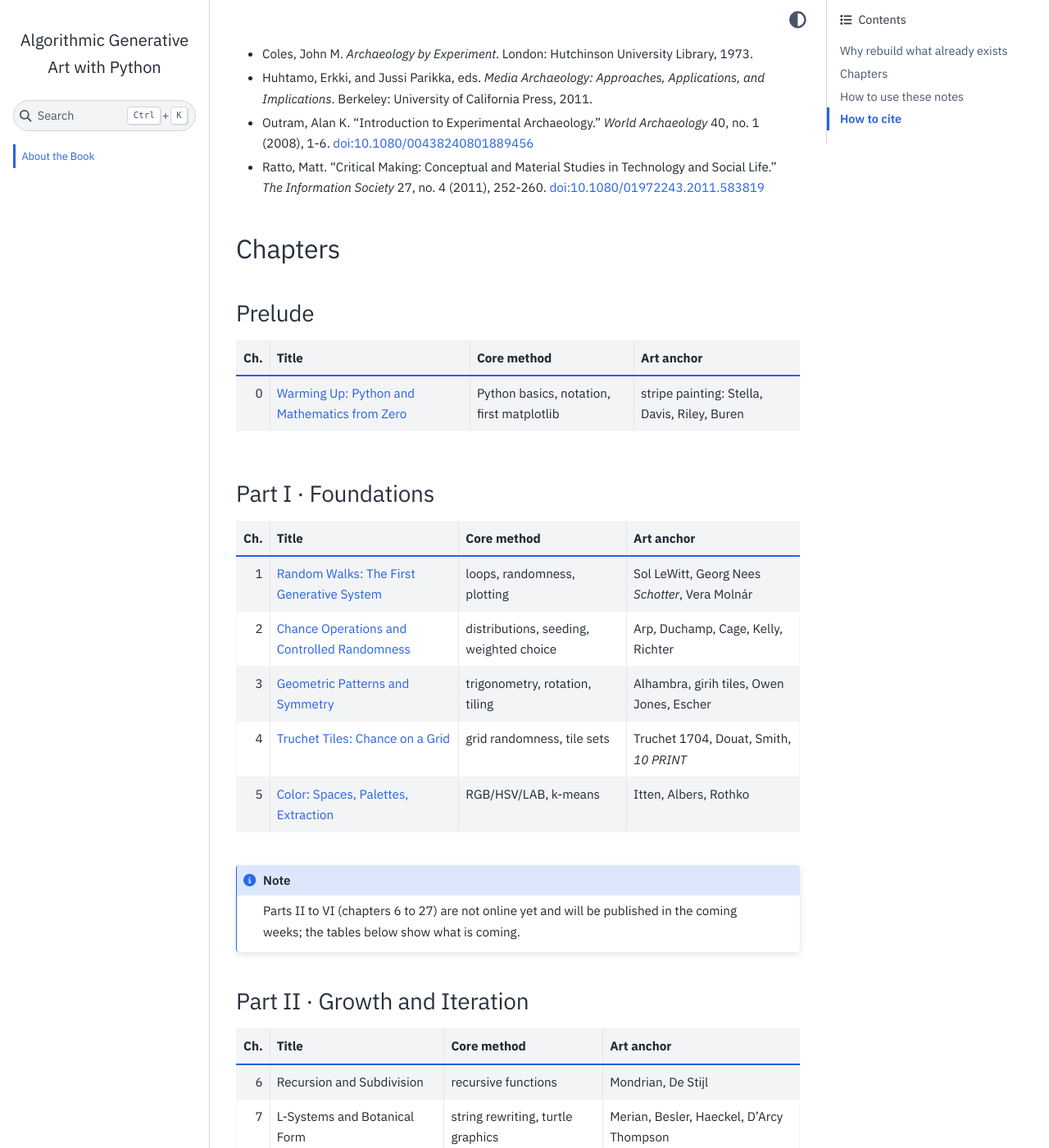
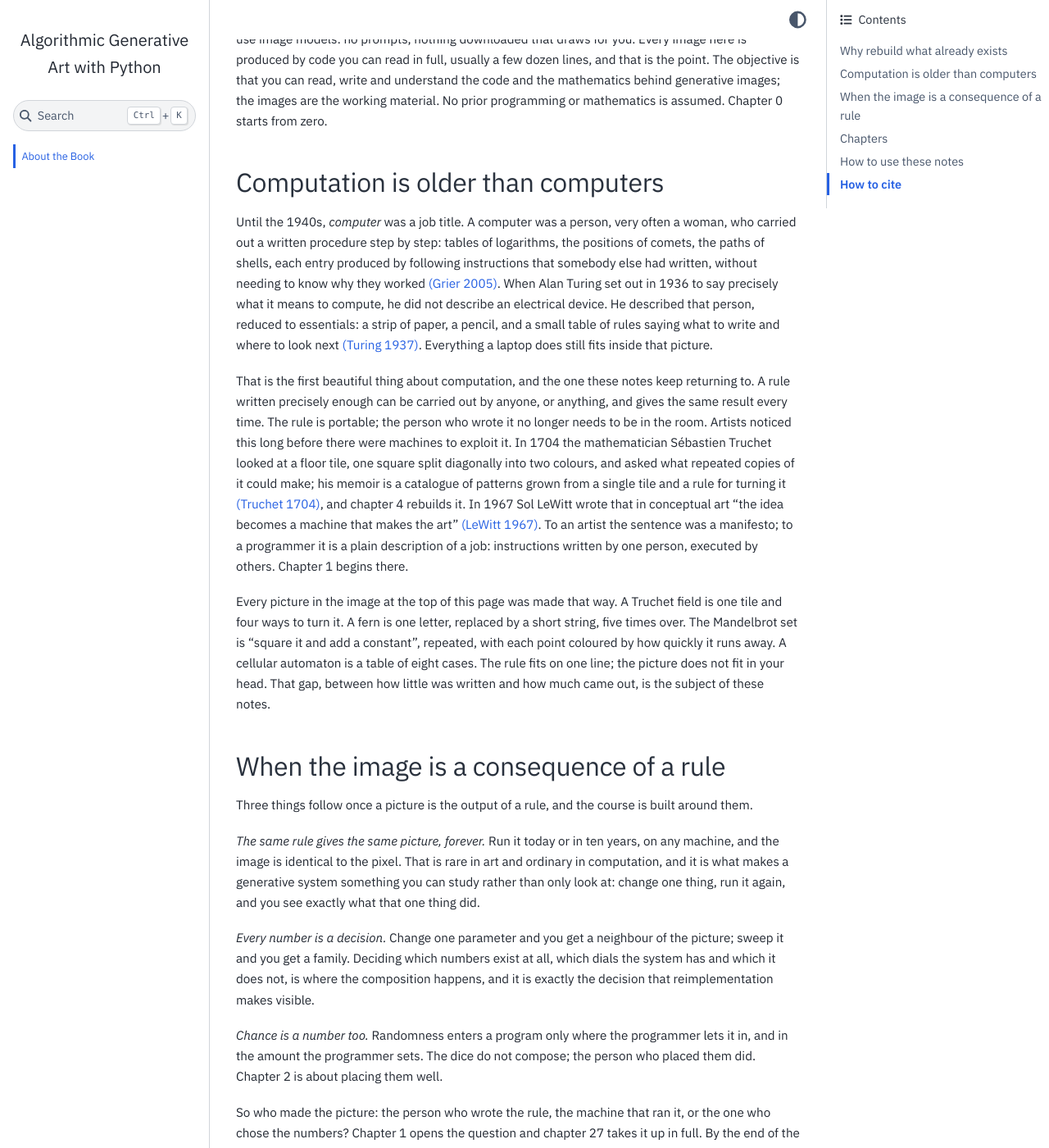
Before and after one commit to xysLong/agap, a Jupyter Book: the page built from intro.md, in a window 1280 px wide and 1400 px high, scrolled down 1192 px. Shown: the whole window at 82% size. Built offline with Jupyter Book 1.0.4 settings and Sphinx 7.4.7 and the Sphinx Book theme 1.1.4, drawn with Linux system fonts in a browser that asks for light colours; pages that are not in the unit, such as notebooks, are missing from menus; some of the changed text lies outside the part shown.

Commit message:
Update content

```diff
--- a/intro.md
+++ b/intro.md
@@ -34,12 +34,81 @@ turns you from a viewer of the answer into a witness of the decision. The images
 text has you generate are side products in the best sense: what you are actually
 building is an understanding of the systems behind them, precise enough to run.
 
+One clarification, since the word *generative* has come to mean something else. These
+notes do not use image models: no prompts, nothing downloaded that draws for you. Every
+image here is produced by code you can read in full, usually a few dozen lines, and that
+is the point. The objective is that you can read, write and understand the code and the
+mathematics behind generative images; the images are the working material. No prior
+programming or mathematics is assumed. Chapter 0 starts from zero.
+
+## Computation is older than computers
+
+Until the 1940s, *computer* was a job title. A computer was a person, very often a woman,
+who carried out a written procedure step by step: tables of logarithms, the positions of
+comets, the paths of shells, each entry produced by following instructions that somebody
+else had written, without needing to know why they worked
+<a class="cite" href="#ref-grier2005">(Grier 2005)</a>. When Alan Turing set out in 1936
+to say precisely what it means to compute, he did not describe an electrical device. He
+described that person, reduced to essentials: a strip of paper, a pencil, and a small table
+of rules saying what to write and where to look next
+<a class="cite" href="#ref-turing1937">(Turing 1937)</a>. Everything a laptop does still
+fits inside that picture.
+
+That is the first beautiful thing about computation, and the one these notes keep
+returning to. A rule written precisely enough can be carried out by anyone, or anything,
+and gives the same result every time. The rule is portable; the person who wrote it no
+longer needs to be in the room. Artists noticed this long before there were machines to
+exploit it. In 1704 the mathematician Sébastien Truchet looked at a floor tile, one square
+split diagonally into two colours, and asked what repeated copies of it could make; his
+memoir is a catalogue of patterns grown from a single tile and a rule for turning it
+<a class="cite" href="#ref-truchet1704">(Truchet 1704)</a>, and chapter 4 rebuilds it.
+In 1967 Sol LeWitt wrote that in conceptual art "the idea becomes a machine that makes
+the art" <a class="cite" href="#ref-lewitt1967">(LeWitt 1967)</a>. To an artist the
+sentence was a manifesto; to a programmer it is a plain description of a job: instructions
+written by one person, executed by others. Chapter 1 begins there.
+
+Every picture in the image at the top of this page was made that way. A Truchet field is
+one tile and four ways to turn it. A fern is one letter, replaced by a short string, five
+times over. The Mandelbrot set is "square it and add a constant", repeated, with each
+point coloured by how quickly it runs away. A cellular automaton is a table of eight
+cases. The rule fits on one line; the picture does not fit in your head. That gap,
+between how little was written and how much came out, is the subject of these notes.
+
+## When the image is a consequence of a rule
+
+Three things follow once a picture is the output of a rule, and the course is built
+around them.
+
+*The same rule gives the same picture, forever.* Run it today or in ten years, on any
+machine, and the image is identical to the pixel. That is rare in art and ordinary in
+computation, and it is what makes a generative system something you can study rather
+than only look at: change one thing, run it again, and you see exactly what that one
+thing did.
+
+*Every number is a decision.* Change one parameter and you get a neighbour of the
+picture; sweep it and you get a family. Deciding which numbers exist at all, which dials
+the system has and which it does not, is where the composition happens, and it is
+exactly the decision that reimplementation makes visible.
+
+*Chance is a number too.* Randomness enters a program only where the programmer lets it
+in, and in the amount the programmer sets. The dice do not compose; the person who placed
+them did. Chapter 2 is about placing them well.
+
+So who made the picture: the person who wrote the rule, the machine that ran it, or the
+one who chose the numbers? Chapter 1 opens the question and chapter 27 takes it up in
+full. By the end of the course you will answer it with a system of your own on the
+screen.
+
 **References**
 
 - <span id="ref-coles1973"></span>Coles, John M. *Archaeology by Experiment*. London: Hutchinson University Library, 1973.
+- <span id="ref-grier2005"></span>Grier, David Alan. *When Computers Were Human*. Princeton: Princeton University Press, 2005.
 - <span id="ref-huhtamo2011"></span>Huhtamo, Erkki, and Jussi Parikka, eds. *Media Archaeology: Approaches, Applications, and Implications*. Berkeley: University of California Press, 2011.
+- <span id="ref-lewitt1967"></span>LeWitt, Sol. "Paragraphs on Conceptual Art." *Artforum* 5, no. 10 (1967), 79-83.
 - <span id="ref-outram2008"></span>Outram, Alan K. "Introduction to Experimental Archaeology." *World Archaeology* 40, no. 1 (2008), 1-6. [doi:10.1080/00438240801889456](https://doi.org/10.1080/00438240801889456)
 - <span id="ref-ratto2011"></span>Ratto, Matt. "Critical Making: Conceptual and Material Studies in Technology and Social Life." *The Information Society* 27, no. 4 (2011), 252-260. [doi:10.1080/01972243.2011.583819](https://doi.org/10.1080/01972243.2011.583819)
+- <span id="ref-truchet1704"></span>Truchet, Sébastien. "Mémoire sur les combinaisons." *Mémoires de l'Académie Royale des Sciences* (1704), 363-372. [gallica.bnf.fr](https://gallica.bnf.fr/ark:/12148/bpt6k3486m)
+- <span id="ref-turing1937"></span>Turing, Alan M. "On Computable Numbers, with an Application to the Entscheidungsproblem." *Proceedings of the London Mathematical Society* s2-42, no. 1 (1937), 230-265. [doi:10.1112/plms/s2-42.1.230](https://doi.org/10.1112/plms/s2-42.1.230)
 
 ## Chapters
 
```
